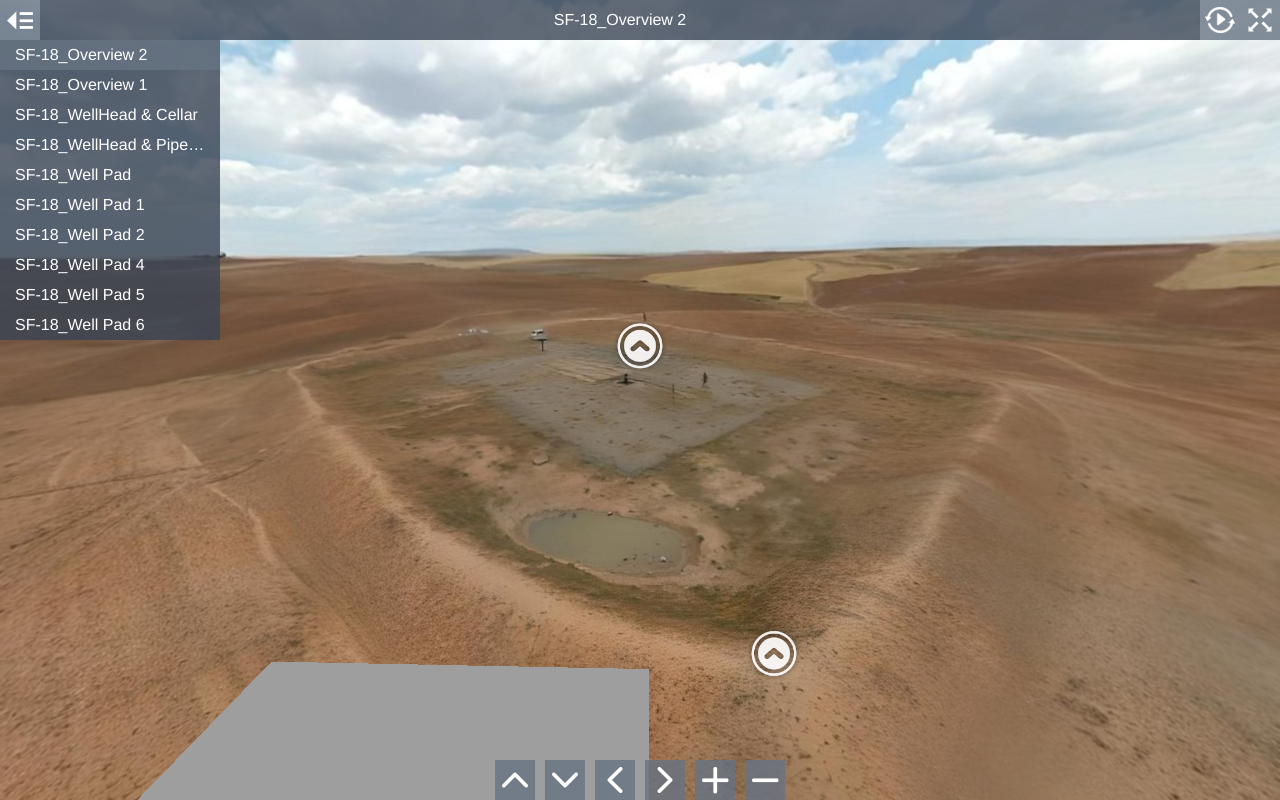
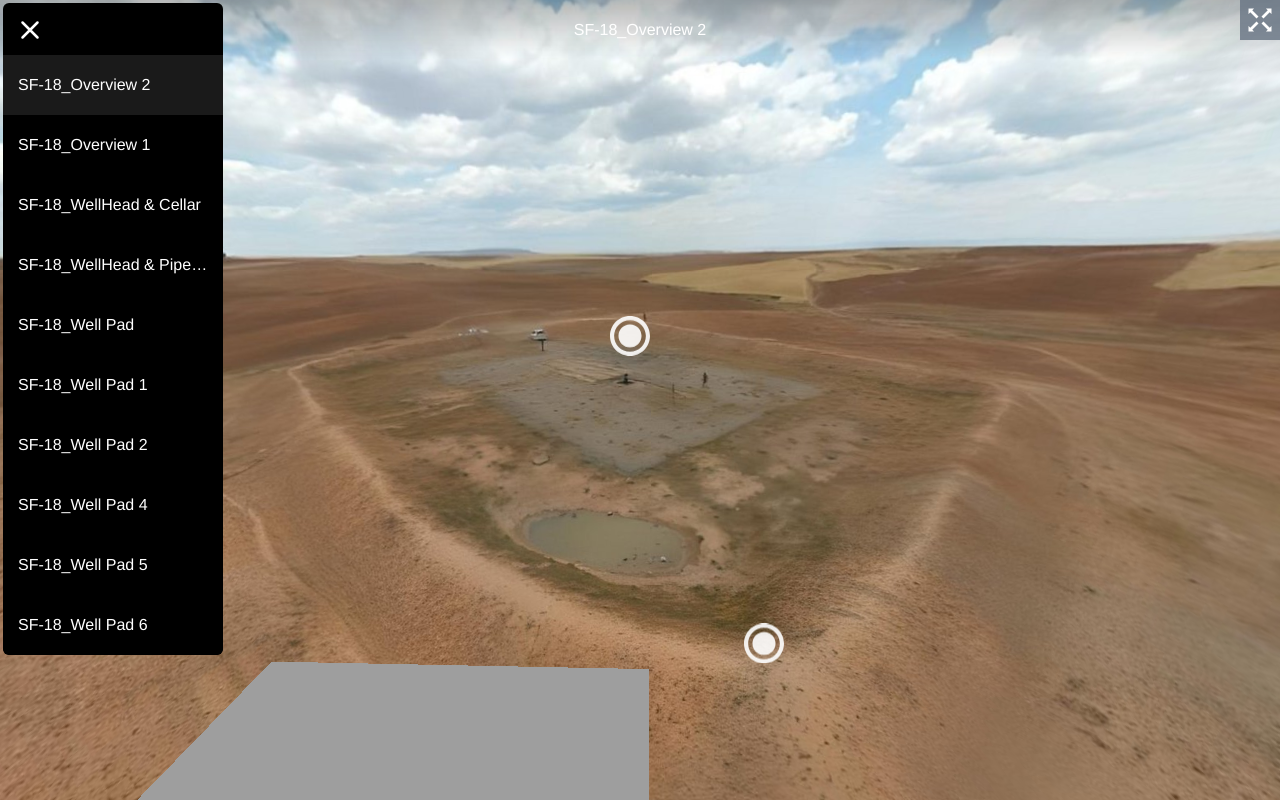
Before and after one commit to Andrei-360-tour/WELL-PAD_SF-18_3D-TOUR_15.05.2024, a plain HTML site: page index.html in a window 1280 px wide. Drawn offline with Linux system fonts and the light colour scheme.

Commit message:
Black desing

```diff
--- a/index.html
+++ b/index.html
@@ -1,60 +1,27 @@
 <!DOCTYPE html>
 <html>
+
 <head>
-<title>WELL PAD SF-18</title>
+  <title></title>
   <meta charset="utf-8">
-<meta name="viewport" content="target-densitydpi=device-dpi, width=device-width, initial-scale=1.0, maximum-scale=1.0, minimum-scale=1.0, user-scalable=no, minimal-ui" />
-<style> @-ms-viewport { width: device-width; } </style>
+  <meta name="viewport"
+    content="target-densitydpi=device-dpi, width=device-width, initial-scale=1.0, maximum-scale=1.0, minimum-scale=1.0, user-scalable=no, minimal-ui" />
+  <style>
+    @-ms-viewport {
+      width: device-width;
+    }
+  </style>
   <link rel="stylesheet" href="vendor/reset.min.css">
   <link rel="stylesheet" href="style.css">
+  <link rel="shortcut icon" type="image/x-icon" sizes="16x16 32x32 48x48 64x64" href="/img/pano.svg">
 </head>
-<body class="multiple-scenes view-control-buttons">
+
+<body class="multiple-scenes ">
 
   <div id="pano"></div>
 
   <div id="sceneList">
     <ul class="scenes">
-
-      <a href="javascript:void(0)" class="scene" data-id="0-sf-18_overview-2">
-        <li class="text">SF-18_Overview 2</li>
-      </a>
-
-      <a href="javascript:void(0)" class="scene" data-id="1-sf-18_overview-1">
-        <li class="text">SF-18_Overview 1</li>
-      </a>
-
-      <a href="javascript:void(0)" class="scene" data-id="2-sf-18_wellhead--cellar">
-        <li class="text">SF-18_WellHead &amp; Cellar</li>
-      </a>
-
-      <a href="javascript:void(0)" class="scene" data-id="3-sf-18_wellhead--pipeline">
-        <li class="text">SF-18_WellHead &amp; Pipeline</li>
-      </a>
-
-      <a href="javascript:void(0)" class="scene" data-id="4-sf-18_well-pad">
-        <li class="text">SF-18_Well Pad</li>
-      </a>
-
-      <a href="javascript:void(0)" class="scene" data-id="5-sf-18_well-pad-1">
-        <li class="text">SF-18_Well Pad 1</li>
-      </a>
-
-      <a href="javascript:void(0)" class="scene" data-id="6-sf-18_well-pad-2">
-        <li class="text">SF-18_Well Pad 2</li>
-      </a>
-
-      <a href="javascript:void(0)" class="scene" data-id="7-sf-18_well-pad-4">
-        <li class="text">SF-18_Well Pad 4</li>
-      </a>
-
-      <a href="javascript:void(0)" class="scene" data-id="8-sf-18_well-pad-5">
-        <li class="text">SF-18_Well Pad 5</li>
-      </a>
-
-      <a href="javascript:void(0)" class="scene" data-id="9-sf-18_well-pad-6">
-        <li class="text">SF-18_Well Pad 6</li>
-      </a>
-
     </ul>
   </div>
 
@@ -62,7 +29,7 @@
     <h1 class="sceneName"></h1>
   </div>
 
-<a href="javascript:void(0)" id="autorotateToggle">
+  <a href="javascript:void(0)" id="autorotateToggle" style="display: none;">
     <img class="icon off" src="img/play.png">
     <img class="icon on" src="img/pause.png">
   </a>
@@ -73,8 +40,8 @@
   </a>
 
   <a href="javascript:void(0)" id="sceneListToggle">
-  <img class="icon off" src="img/expand.png">
-  <img class="icon on" src="img/collapse.png">
+    <img class="icon off" src="img/menu.svg">
+    <img class="icon on" src="img/close.svg">
   </a>
 
   <a href="javascript:void(0)" id="viewUp" class="viewControlButton viewControlButton-1">
@@ -96,12 +63,35 @@
     <img class="icon" src="img/minus.png">
   </a>
 
-<script src="vendor/screenfull.min.js" ></script>
-<script src="vendor/bowser.min.js" ></script>
-<script src="vendor/marzipano.js" ></script>
+  <script src="vendor/screenfull.min.js"></script>
+  <script src="vendor/bowser.min.js"></script>
+  <script src="vendor/marzipano.js"></script>
 
   <script src="data.js"></script>
+
+  <script>
+    document.title = APP_DATA.name;
+
+    var el = document.querySelector('#sceneList ul');
+
+    APP_DATA.scenes.forEach(i => {
+      var a = document.createElement('a');
+      var li = document.createElement('li');
+
+      a.classList.add('scene');
+      a.setAttribute('data-id', i.id);
+      a.setAttribute('href', 'javascript:void(0)');
+
+      li.classList.add('text');
+      li.innerHTML = i.name;
+
+      a.appendChild(li);
+      el.appendChild(a);
+
+    });
+  </script>
+
   <script src="index.js"></script>
+</body>
 
-</body>
 </html>
--- a/index.js
+++ b/index.js
@@ -253,7 +253,7 @@
 
     // Create image element.
     var icon = document.createElement('img');
-    icon.src = 'img/link.png';
+    icon.src = 'img/pin2.svg';
     icon.classList.add('link-hotspot-icon');
 
     // Set rotation transform.
--- a/style.css
+++ b/style.css
@@ -46,19 +46,19 @@ a, a:hover, a:active, a:visited {
   position: absolute;
   top: 0;
   left: 0;
-  right: 40px;
-  height: 40px;
+  right: 0;
+  height: 60px;
   text-align: center;
 }
 
 .mobile #titleBar {
   height: 50px;
-  right: 50px;
+  right: 0;
 }
 
 /* If there is a fullscreen button the title bar must make space for it */
 body.fullscreen-enabled #titleBar {
-  right: 80px;
+  right: 0;
 }
 
 body.fullscreen-enabled.mobile #titleBar {
@@ -67,28 +67,32 @@ body.fullscreen-enabled.mobile #titleBar {
 
 /* If there are multiple scenes the title bar must make space for the scene list toggle */
 body.multiple-scenes #titleBar {
-  left: 40px;
+  left: 0;
 }
 
 body.multiple-scenes.mobile #titleBar {
-  left: 50px;
+  left: 0;
 }
 
 #titleBar .sceneName {
   width: 100%;
   height: 100%;
-  line-height: 30px;
+  line-height: 60px;
   padding: 5px;
-  background-color: rgb(58,68,84);
-  background-color: rgba(58,68,84,0.8);
+  background: linear-gradient(0deg, rgba(0,0,0,0) 1%, rgba(0,0,0, 0.28) 100%);
   overflow: hidden;
   text-overflow: ellipsis;
   white-space: nowrap;
 
-  -moz-user-select: text;
-  -webkit-user-select: text;
-  -ms-user-select: text;
-  user-select: text;
+  -moz-user-select: none;
+  -webkit-user-select: none;
+  -ms-user-select: none;
+  user-select: none;
+
+  display: flex;
+  align-content: center;
+  justify-content: center;
+  align-items: center;
 }
 
 .mobile #titleBar .sceneName {
@@ -204,11 +208,13 @@ body.fullscreen-enabled.mobile #autorotateToggle {
   position: absolute;
   top: 0;
   left: 0;
-  width: 40px;
-  height: 40px;
+  width: 60px;
+  height: 60px;
+  display: flex;
   padding: 5px;
-  background-color: rgb(103,115,131);
-  background-color: rgba(103,115,131,0.8);
+  align-items: center;
+  justify-content: center;
+  align-content: center;
 }
 
 .mobile #sceneListToggle {
@@ -225,9 +231,6 @@ body.fullscreen-enabled.mobile #autorotateToggle {
 }
 
 #sceneListToggle .icon {
-  position: absolute;
-  top: 5px;
-  right: 5px;
   width: 30px;
   height: 30px;
 }
@@ -255,9 +258,9 @@ body.fullscreen-enabled.mobile #autorotateToggle {
 
 #sceneList {
   position: absolute;
-  top: 0;
+  top: 3px;
   left: -220px;
-  padding-top: 40px;
+  padding-top: 52px;
   width: 220px;
   max-height: 100%;
   overflow-x: hidden;
@@ -265,6 +268,8 @@ body.fullscreen-enabled.mobile #autorotateToggle {
   margin-left: 0;
   -webkit-transition: margin-left 0.5s ease-in-out;
   transition: margin-left 0.5s ease-in-out;
+  background-color: black;
+  border-radius: 6px;
 }
 
 .mobile #sceneList {
@@ -273,8 +278,8 @@ body.fullscreen-enabled.mobile #autorotateToggle {
 
 #sceneList .scenes {
   width: 100%;
-  background-color: rgb(58,68,84);
-  background-color: rgba(58,68,84,0.8);
+  background-color: black;
+  border-radius: 6px;
 }
 
 .mobile #sceneList {
@@ -292,13 +297,13 @@ body.fullscreen-enabled.mobile #autorotateToggle {
 }
 
 #sceneList.enabled {
-  margin-left: 220px;
+  margin-left: 223px;
 }
 
 #sceneList .scene {
   display: block;
   width: 100%;
-  height: 30px;
+  height: 60px;
 }
 
 .mobile #sceneList .scene {
@@ -309,24 +314,22 @@ body.fullscreen-enabled.mobile #autorotateToggle {
   width: 100%;
   height: 100%;
   padding: 0 15px;
-  line-height: 30px;
+  line-height: 60px;
   overflow: hidden;
   text-overflow: ellipsis;
   white-space: nowrap;
 }
 
 .mobile #sceneList .scene .text {
-  line-height: 40px;
+  line-height: 60px;
 }
 
 .no-touch #sceneList .scene:hover {
-  background-color: rgb(103,115,131);
-  background-color: rgba(103,115,131,0.8);
+  background-color: rgba(255, 255, 255, 0.1);
 }
 
 #sceneList .scene.current {
-  background-color: rgb(103,115,131);
-  background-color: rgba(103,115,131,0.8);
+  background-color: rgba(255, 255, 255, 0.1);
 }
 
 /* Hide scene list when only a single scene exists */
@@ -337,8 +340,8 @@ body.single-scene #sceneList, body.single-scene #sceneListToggle {
 /* Link hotspot */
 
 .link-hotspot {
-  width: 60px;
-  height: 60px;
+  width: 40px;
+  height: 40px;
   margin-left: -30px;
   margin-top: -30px;
   opacity: 0.9;
@@ -351,8 +354,8 @@ body.single-scene #sceneList, body.single-scene #sceneListToggle {
 }
 
 .mobile .link-hotspot {
-  width: 70px;
-  height: 70px;
+  width: 45px;
+  height: 45px;
 }
 
 .link-hotspot-icon {
@@ -364,7 +367,7 @@ body.single-scene #sceneList, body.single-scene #sceneListToggle {
 .link-hotspot-tooltip {
   position: absolute;
   left: 100%;
-  top: 14px; /* ( 60 - (16 + 2*8) ) / 2 */
+  top: 2px; /* ( 60 - (16 + 2*8) ) / 2 */
 
   margin-left: 3px;
 
@@ -376,8 +379,7 @@ body.single-scene #sceneList, body.single-scene #sceneListToggle {
 
   border-radius: 5px;
 
-  background-color: rgb(58,68,84);
-  background-color: rgba(58,68,84,0.8);
+  background-color: black;
 
   color: #fff;
 
```
Also changed, not shown: img/close.svg (added), img/menu.svg (added), img/pano.svg (added), img/pin.svg (added), img/pin2.svg (added), img/pin3.svg (added), img/pin4.svg (added). Lines whose indentation alone changed are shown as unchanged.
